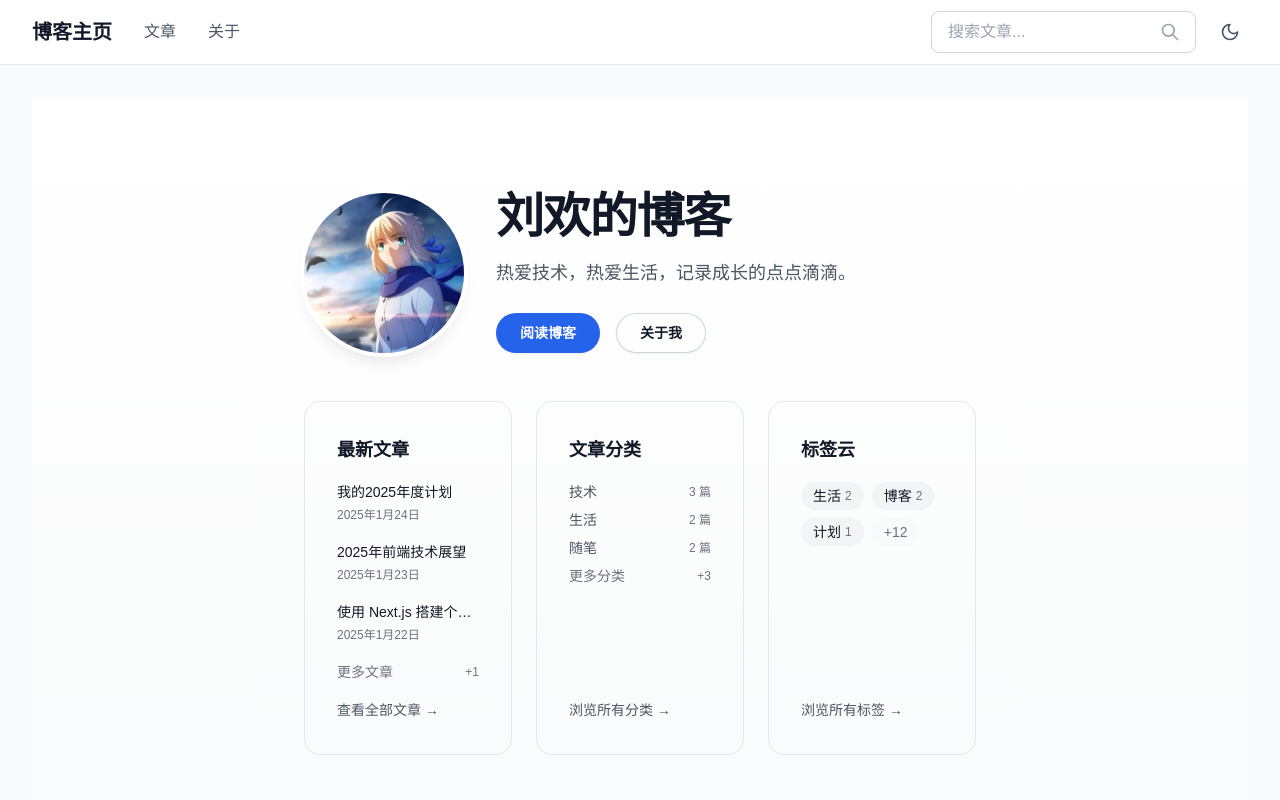
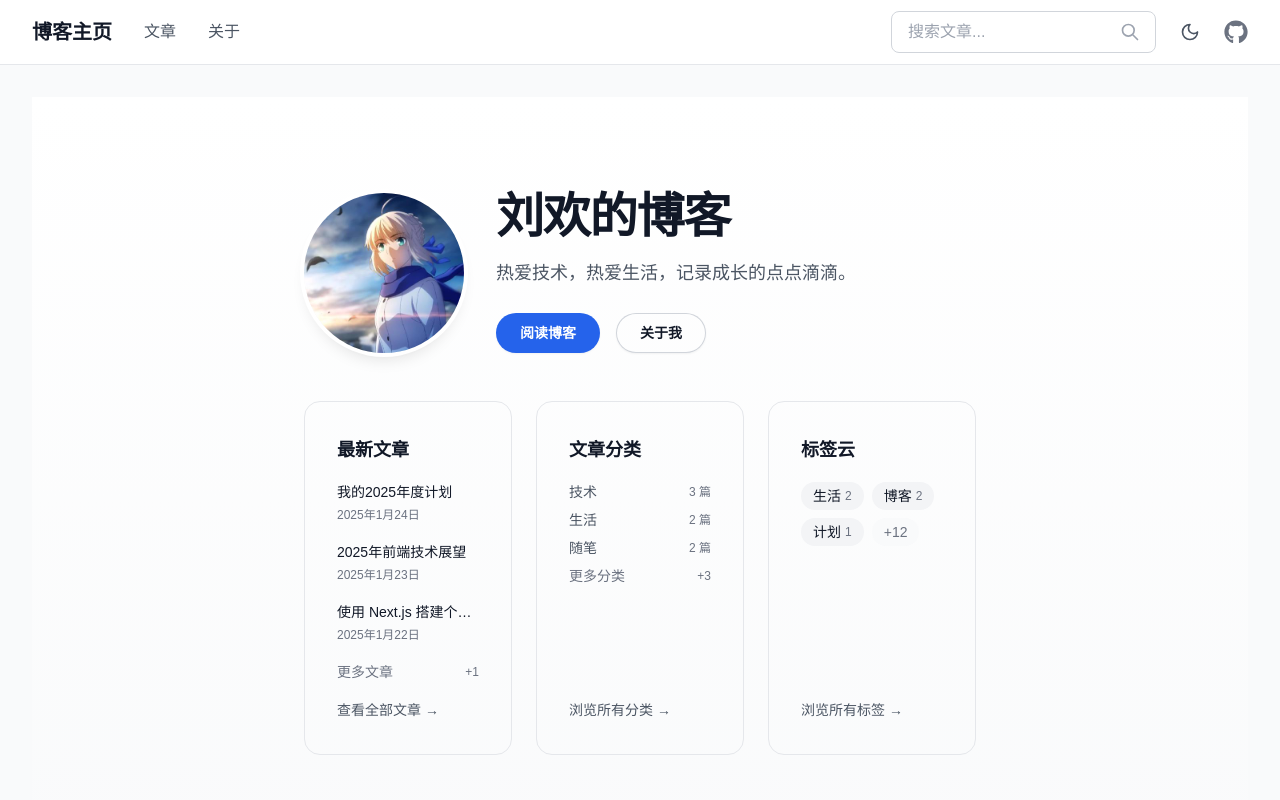
Before and after one commit to aniviaH/blog.dadifeihua.com, a Next.js app: page / in a window 1280 px wide. Shown: the top 800 px of the page. Built offline with nearby package versions, Linux system fonts and the light colour scheme.

Commit message:
feat: 让windsurf优化博客-导航栏添加github跳转入口

```diff
--- a/app/layout.tsx
+++ b/app/layout.tsx
@@ -5,6 +5,7 @@ import SearchBar from '@/components/SearchBar'
 import ThemeToggle from '@/components/ThemeToggle'
 import ThemeProvider from '@/components/ThemeProvider'
 import Link from 'next/link'
+import { FaGithub } from 'react-icons/fa'
 
 const geistSans = Geist({
   variable: '--font-geist-sans',
@@ -71,6 +72,15 @@ export default function RootLayout({
                   <div className="flex items-center gap-4">
                     <SearchBar />
                     <ThemeToggle />
+                    <a
+                      href="https://github.com/aniviah"
+                      target="_blank"
+                      rel="noopener noreferrer"
+                      className="text-gray-500 hover:text-gray-900 dark:text-gray-400 dark:hover:text-white"
+                    >
+                      <FaGithub className="h-6 w-6" />
+                      <span className="sr-only">GitHub</span>
+                    </a>
                   </div>
                 </div>
               </div>
--- a/package.json
+++ b/package.json
@@ -25,6 +25,7 @@
     "next-mdx-remote": "^5.0.0",
     "react": "^19.0.0",
     "react-dom": "^19.0.0",
+    "react-icons": "^5.4.0",
     "react-intersection-observer": "^9.15.1",
     "rehype-autolink-headings": "^7.1.0",
     "rehype-prism": "^2.3.3",
```
Also changed, not shown: 1 other file (tests, documents, lock files or other folders).
